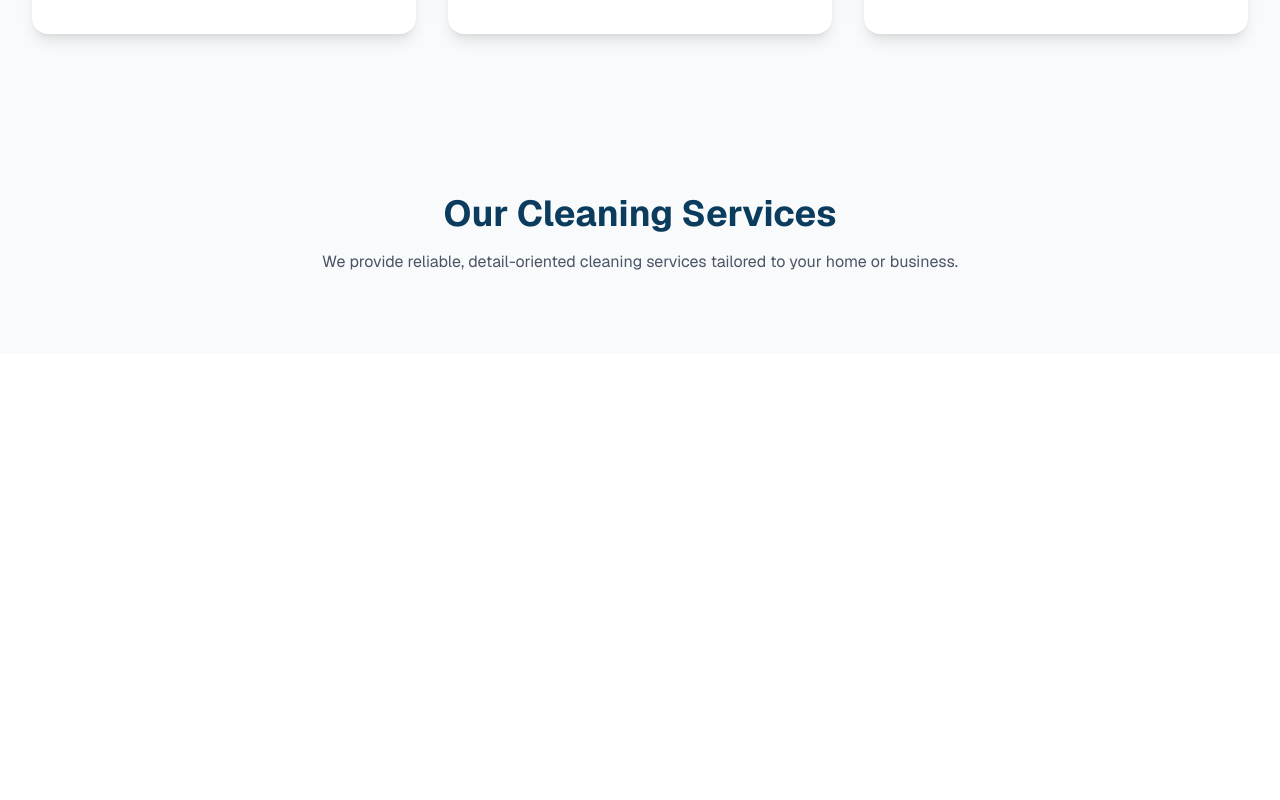
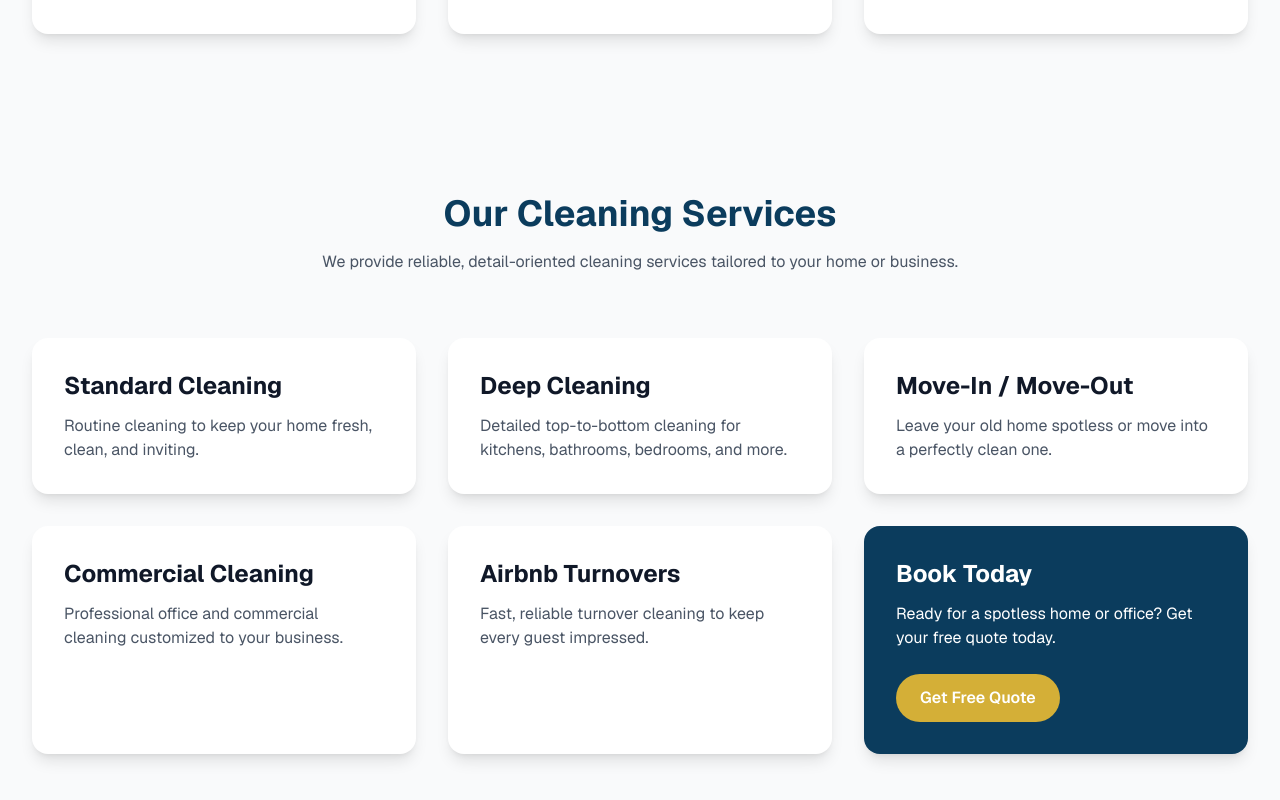
Before and after one commit to TheGleamCleanTeam/thegleamcleanteamllc-website, a Next.js app in the folder website/: page / in a window 1280 px wide. Shown: the part 1364-2164 px from the top of the page. Before the commit the page ends 1718 px from the top, so only its background shows below. Built offline with nearby package versions, Linux system fonts and the light colour scheme.

Commit message:
Finish services section

```diff
--- a/website/src/app/page.tsx
+++ b/website/src/app/page.tsx
@@ -146,7 +146,58 @@ export default function Home() {
             We provide reliable, detail-oriented cleaning services tailored to
             your home or business.
           </p>
+<div className="grid md:grid-cols-2 lg:grid-cols-3 gap-8 mt-16">
 
+  <div className="bg-white rounded-2xl shadow-lg p-8">
+    <h3 className="text-2xl font-bold mb-3">Standard Cleaning</h3>
+    <p className="text-gray-600">
+      Routine cleaning to keep your home fresh, clean, and inviting.
+    </p>
+  </div>
+
+  <div className="bg-white rounded-2xl shadow-lg p-8">
+    <h3 className="text-2xl font-bold mb-3">Deep Cleaning</h3>
+    <p className="text-gray-600">
+      Detailed top-to-bottom cleaning for kitchens, bathrooms, bedrooms, and more.
+    </p>
+  </div>
+
+  <div className="bg-white rounded-2xl shadow-lg p-8">
+    <h3 className="text-2xl font-bold mb-3">Move-In / Move-Out</h3>
+    <p className="text-gray-600">
+      Leave your old home spotless or move into a perfectly clean one.
+    </p>
+  </div>
+
+  <div className="bg-white rounded-2xl shadow-lg p-8">
+    <h3 className="text-2xl font-bold mb-3">Commercial Cleaning</h3>
+    <p className="text-gray-600">
+      Professional office and commercial cleaning customized to your business.
+    </p>
+  </div>
+
+  <div className="bg-white rounded-2xl shadow-lg p-8">
+    <h3 className="text-2xl font-bold mb-3">Airbnb Turnovers</h3>
+    <p className="text-gray-600">
+      Fast, reliable turnover cleaning to keep every guest impressed.
+    </p>
+  </div>
+
+  <div className="bg-[#0b3c5d] text-white rounded-2xl shadow-lg p-8">
+    <h3 className="text-2xl font-bold mb-3">Book Today</h3>
+    <p>
+      Ready for a spotless home or office? Get your free quote today.
+    </p>
+
+    <a
+      href="/book"
+      className="inline-block mt-6 bg-[#d4af37] hover:bg-yellow-500 text-white px-6 py-3 rounded-full font-semibold"
+    >
+      Get Free Quote
+    </a>
+  </div>
+
+</div>
         </div>
       </section>
     </main>
```
